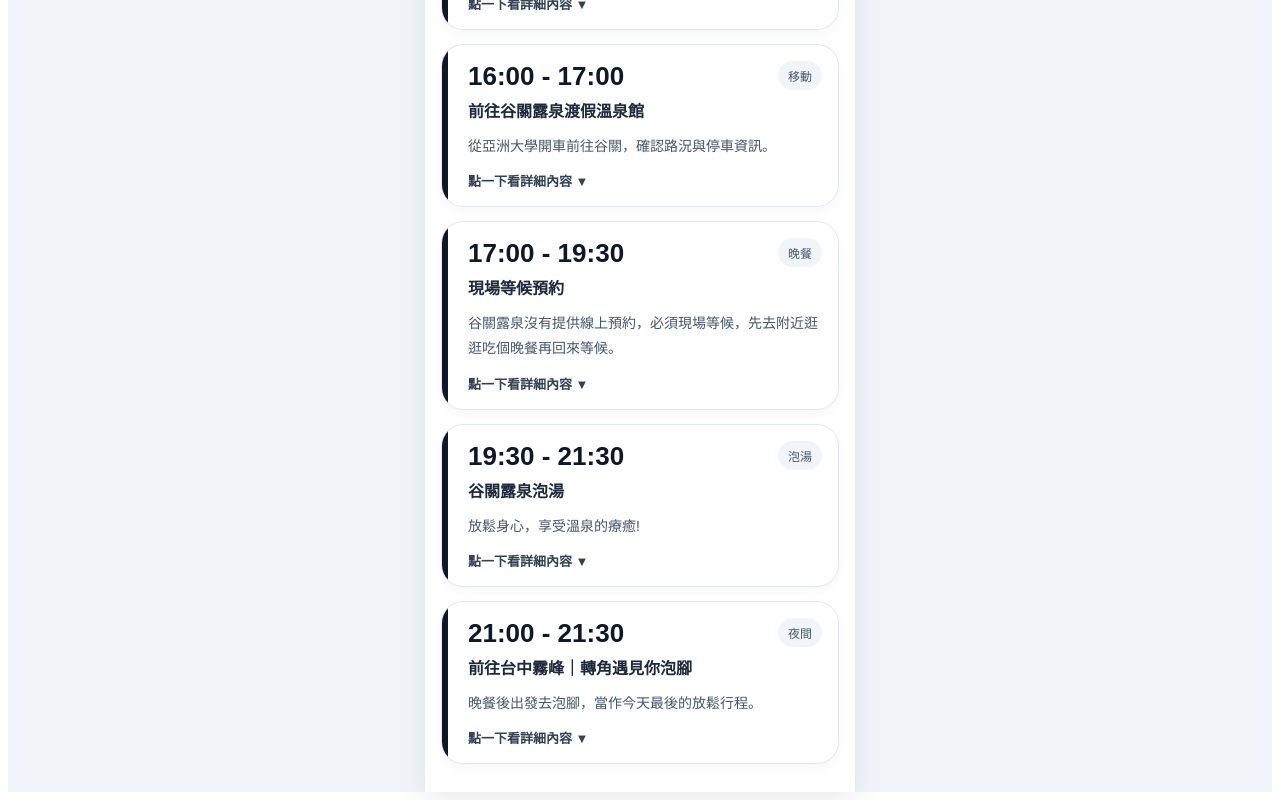
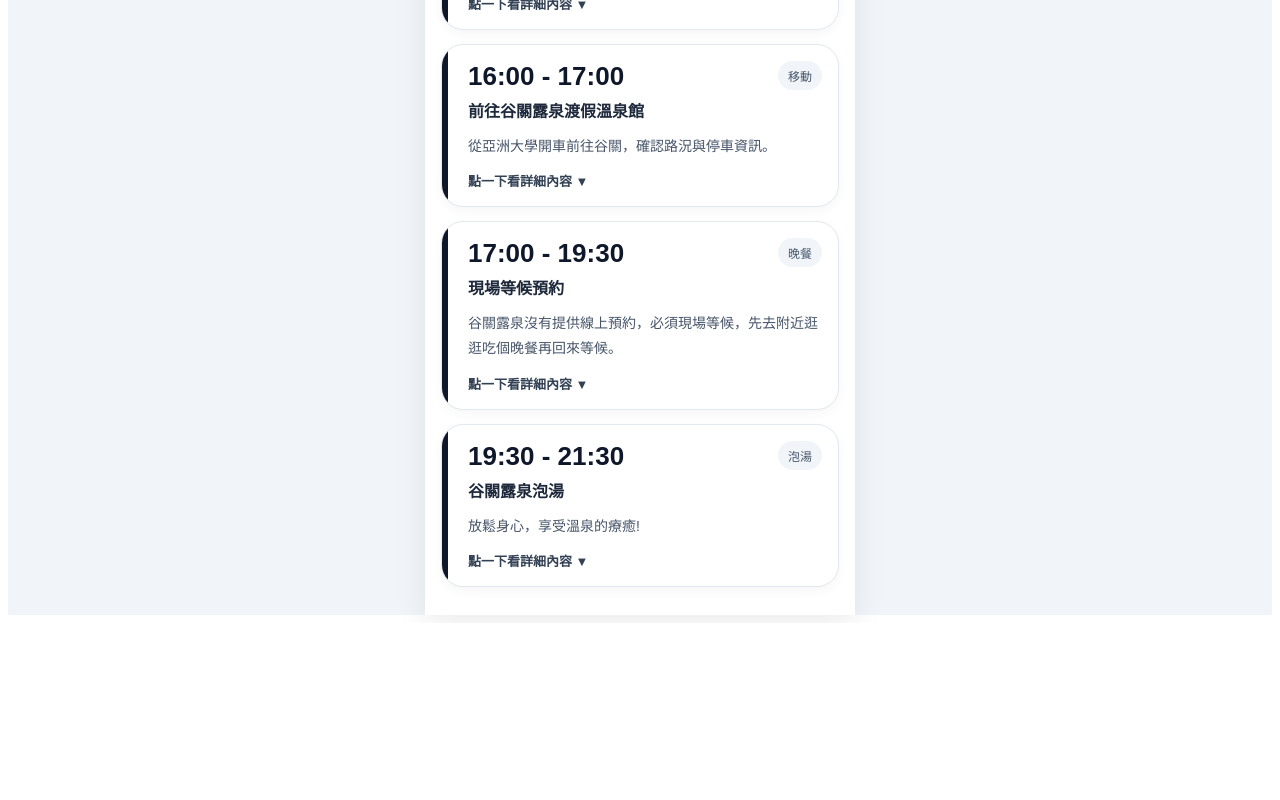
Before and after one commit to yiyuvhennn/0321tripSchedule, a React (Vite) app: page / in a window 1280 px wide. Shown: the part 1293-2093 px from the top of the page. After the commit the page ends 1916 px from the top, so only its background shows below. Built offline with nearby package versions, Linux system fonts and the light colour scheme.

Commit message:
fix image paths

```diff
--- a/src/App.jsx
+++ b/src/App.jsx
@@ -70,18 +70,6 @@ export default function MobileItineraryPage() {
         "預估用餐時間 2 小時。",
         "半開放 花費 2000 元。",
         "室內 花費 1500 元"
-      ],
-    },
-    {
-      time: "21:00 - 21:30",
-      title: "前往台中霧峰｜轉角遇見你泡腳",
-      note: "晚餐後出發去泡腳，當作今天最後的放鬆行程。",
-      tag: "夜間",
-      image: "/images/耕讀園轉角遇見你.png",
-      details: [
-        "地址：413006臺中市霧峰區萊園路45-1號",
-        "我要繼續在車上跟你吵架！",
-        "車程：30分鐘。"
       ],
     },
   ];
```
